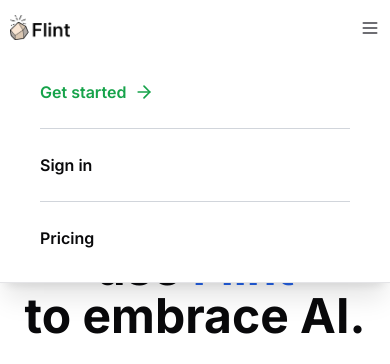
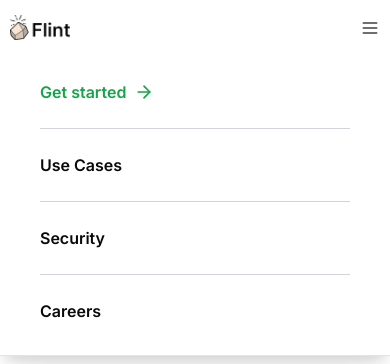
Before and after one commit to Rana-Paul/Flint, a Next.js app: page / in a window 390 px wide. Both pictures are taken after a click on the icon 370 px from the left and 27 px from the top of the page. Shown: the top 364 px of the page. Built offline with nearby package versions, Linux system fonts and the light colour scheme.

Commit message:
navbar update

```diff
--- a/src/components/MobileNav.tsx
+++ b/src/components/MobileNav.tsx
@@ -37,7 +37,7 @@ const MobileNav = () => {
                 <Link
                   onClick={() => closeOnCurrent("/sign-up")}
                   className="flex items-center w-full font-semibold text-green-600"
-                  href="/sign-up"
+                  href="/"
                 >
                   Get started
                   <ArrowRight className="ml-2 h-5 w-5" />
@@ -48,9 +48,9 @@ const MobileNav = () => {
                 <Link
                   onClick={() => closeOnCurrent("/sign-in")}
                   className="flex items-center w-full font-semibold"
-                  href="/sign-in"
+                  href="/"
                 >
-                  Sign in
+                  Use Cases
                 </Link>
               </li>
               <li className="my-3 h-px w-full bg-gray-300" />
@@ -60,9 +60,20 @@ const MobileNav = () => {
                   className="flex items-center w-full font-semibold"
                   href="/pricing"
                 >
-                  Pricing
+                  Security
                 </Link>
               </li>
+              <li className="my-3 h-px w-full bg-gray-300" />
+              <li>
+                <Link
+                  onClick={() => closeOnCurrent("/pricing")}
+                  className="flex items-center w-full font-semibold"
+                  href="/pricing"
+                >
+                  Careers
+                </Link>
+              </li>
+
             </>
           </ul>
         </div>
--- a/src/components/Navbar.tsx
+++ b/src/components/Navbar.tsx
@@ -19,7 +19,7 @@ const Navbar = () => {
 
           <div className="hidden items-center space-x-4 sm:flex">
             <Link
-              href="/pricing"
+              href="/"
               className={buttonVariants({
                 variant: "ghost",
                 size: "sm",
@@ -28,7 +28,7 @@ const Navbar = () => {
               Use Cases
             </Link>
             <Link
-              href="/sign-in"
+              href="/"
               className={buttonVariants({
                 variant: "ghost",
                 size: "sm",
@@ -37,7 +37,7 @@ const Navbar = () => {
               Security
             </Link>
             <Link
-              href="/sign-in"
+              href="/"
               className={buttonVariants({
                 variant: "ghost",
                 size: "sm",
@@ -46,7 +46,7 @@ const Navbar = () => {
               Blog
             </Link>
             <Link
-              href="/sign-in"
+              href="/"
               className={buttonVariants({
                 variant: "ghost",
                 size: "sm",
@@ -55,7 +55,7 @@ const Navbar = () => {
                Careers
             </Link>
             <Link
-              href="/sign-up"
+              href="/"
               className={buttonVariants({
                 size: "sm",
               })}
```
